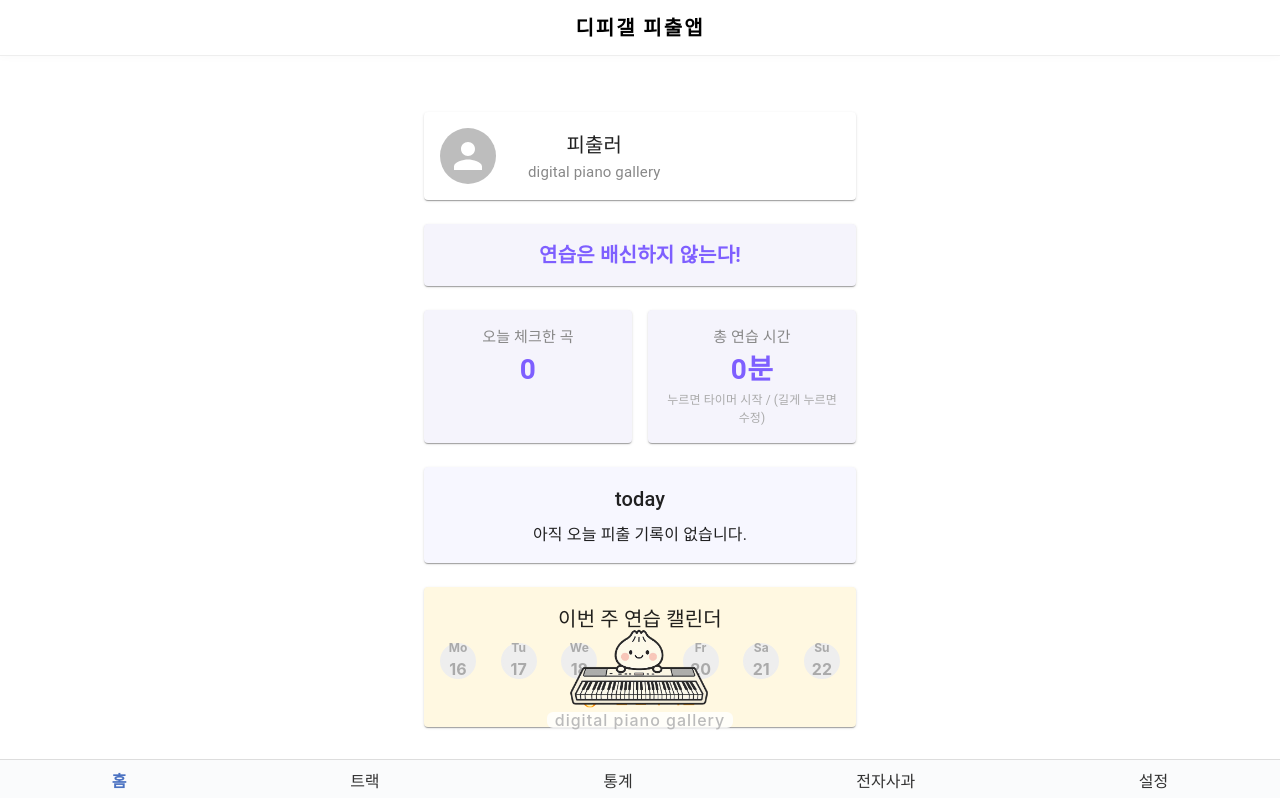
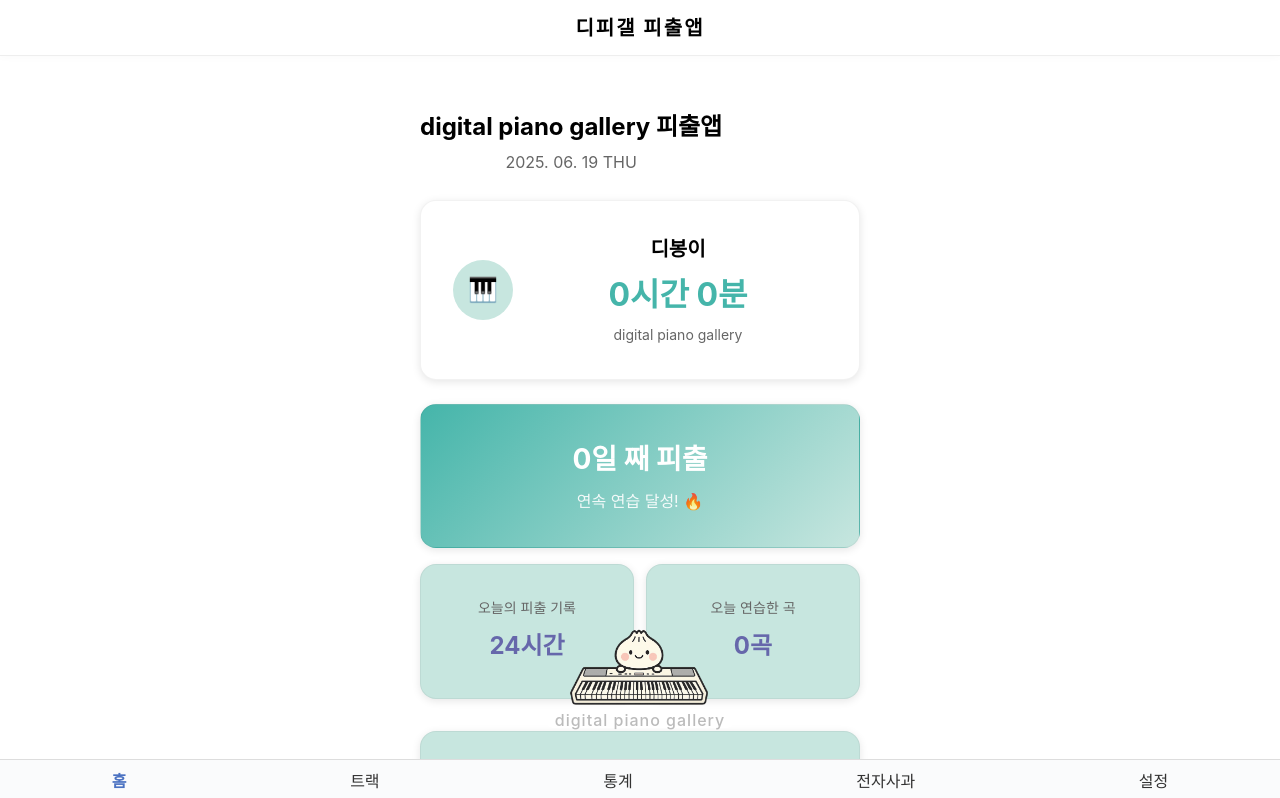
Before and after one commit to Mozartdc/pianolog_i, a React (Vite) app: page / in a window 1280 px wide. Shown: the top 798 px of the page. Built offline with nearby package versions, Linux system fonts and the light colour scheme.

Commit message:
Update HomeScreen.tsx

```diff
--- a/src/screens/HomeScreen.tsx
+++ b/src/screens/HomeScreen.tsx
@@ -1,8 +1,7 @@
 import React, { useState, useEffect, useRef } from "react";
-import { Box, Typography, Button, Paper, Dialog, Avatar } from "@mui/material";
-import html2canvas from "html2canvas";
 import dayjs from "dayjs";
 import { getTodayCheer } from "../utils/cheers";
+import "../colors.css";
 
 function getToday() {
   return new Date().toISOString().slice(0, 10);
@@ -12,33 +11,27 @@ function loadPracticeData() {
   const data = localStorage.getItem("practiceRecords");
   return data ? JSON.parse(data) : [];
 }
+
 function loadPracticeChecks() {
   const data = localStorage.getItem("practiceChecks");
   return data ? JSON.parse(data) : {};
 }
+
 function getWeekStart(date = dayjs()) {
   const dayOfWeek = date.day() === 0 ? 6 : date.day() - 1;
   return date.subtract(dayOfWeek, "day").startOf("day");
 }
 
 function HomeScreen() {
-  const [open, setOpen] = useState(false);
-  const [nickname, setNickname] = useState(localStorage.getItem("nickname") || "피출러");
+  const [nickname, setNickname] = useState(localStorage.getItem("nickname") || "디봉이");
   const [avatar, setAvatar] = useState(localStorage.getItem("avatar") || "");
   const [practiceRecords, setPracticeRecords] = useState<any[]>([]);
   const [practiceChecks, setPracticeChecks] = useState<any>({});
-  const shareRef = useRef<HTMLDivElement>(null);
 
   // 타이머 관련 상태
   const [timerRunning, setTimerRunning] = useState(false);
   const [timerSeconds, setTimerSeconds] = useState(0);
   const timerRef = useRef<number | null>(null);
-
-  // 수동 수정 다이얼로그
-  const [editOpen, setEditOpen] = useState(false);
-  const [editStart, setEditStart] = useState("18:00");
-  const [editEnd, setEditEnd] = useState("18:40");
-  const [editError, setEditError] = useState("");
 
   // 주간 캘린더 데이터
   const today = dayjs();
@@ -54,6 +47,7 @@ function HomeScreen() {
     if (practiceRecords.some(r => r.date === dateStr)) return true;
     return false;
   }
+
   function getStreak() {
     let streak = 0;
     let day = dayjs();
@@ -65,12 +59,8 @@ function HomeScreen() {
   }
 
   const todayStr = getToday();
-  const todayPracticed = isPracticed(todayStr);
   const todayRecords = practiceRecords.filter(r => r.date === todayStr);
   const totalTodayMinutes = todayRecords.reduce((sum: number, r: any) => sum + Number(r.practiceTime || 0), 0);
-
-  // 응원 문구, 오늘 체크한 곡 수, 총 연습 시간
-  const cheer = getTodayCheer();
   const todayCheckedCount = practiceChecks[todayStr]
     ? Object.values(practiceChecks[todayStr]).filter(Boolean).length
     : 0;
@@ -79,304 +69,250 @@ function HomeScreen() {
     (sum: number, r: any) => sum + Number(r.practiceTime || 0),
     0
   );
-  const totalHour = Math.floor(totalMinutes / 60);
-  const totalMin = totalMinutes % 60;
-
-  // 타이머 시작/정지 핸들러
-  const handleTimerClick = () => {
-    if (timerRunning) {
-      // 정지: 타이머 멈추고, 오늘 연습 기록에 누적 저장
-      if (timerRef.current) clearInterval(timerRef.current);
-      setTimerRunning(false);
-
-      // 초를 분으로 변환해서 누적
-      const addMinutes = Math.floor(timerSeconds / 60);
-      if (addMinutes > 0) {
-        const newRecords = practiceRecords.filter(r => r.date !== todayStr);
-        // 기존 기록 있으면 누적, 없으면 새로
-        const prev = todayRecords.length > 0 ? todayRecords[0].practiceTime || 0 : 0;
-        newRecords.push({ date: todayStr, practiceTime: Number(prev) + addMinutes });
-        setPracticeRecords(newRecords);
-        localStorage.setItem("practiceRecords", JSON.stringify(newRecords));
-      }
-      setTimerSeconds(0);
-
-      // 타이머 종료 후 바로 수정 다이얼로그 열기
-      setEditStart(dayjs().subtract(addMinutes, "minute").format("HH:mm"));
-      setEditEnd(dayjs().format("HH:mm"));
-      setEditOpen(true);
-    } else {
-      // 시작: 타이머 시작
-      setTimerRunning(true);
-      timerRef.current = window.setInterval(() => {
-        setTimerSeconds(sec => sec + 1);
-      }, 1000);
-    }
-  };
-
-  // 타이머가 종료될 때 타이머 클리어
-  useEffect(() => {
-    return () => {
-      if (timerRef.current) clearInterval(timerRef.current);
-    };
-  }, []);
+  const totalHours = Math.floor(totalMinutes / 60);
 
   useEffect(() => {
     setPracticeRecords(loadPracticeData());
     setPracticeChecks(loadPracticeChecks());
-    setNickname(localStorage.getItem("nickname") || "피출러");
+    setNickname(localStorage.getItem("nickname") || "디봉이");
     setAvatar(localStorage.getItem("avatar") || "");
   }, []);
 
-  // 수동 수정 다이얼로그 열기
-  const handleOpenEdit = () => {
-    // 기본값: 오늘 마지막 기록이 있으면 그 시간, 없으면 현재시간
-    const now = dayjs();
-    const start = now.subtract(totalTodayMinutes, "minute").format("HH:mm");
-    setEditStart(start);
-    setEditEnd(now.format("HH:mm"));
-    setEditError("");
-    setEditOpen(true);
+  // 타이머 시작/정지
+  const handleTimerStart = () => {
+    setTimerRunning(true);
+    timerRef.current = window.setInterval(() => {
+      setTimerSeconds(sec => sec + 1);
+    }, 1000);
   };
 
-  // 수동 수정 저장
-  const handleSaveEdit = () => {
-    // 시작, 종료 시각을 dayjs로 변환
-    const start = dayjs(`${todayStr}T${editStart}`);
-    const end = dayjs(`${todayStr}T${editEnd}`);
-    const diff = end.diff(start, "minute");
-    if (diff <= 0) {
-      setEditError("종료 시각이 시작 시각보다 같거나 빠릅니다.");
-      return;
-    }
-    const newRecords = practiceRecords.filter(r => r.date !== todayStr);
-    newRecords.push({ date: todayStr, practiceTime: diff });
-    setPracticeRecords(newRecords);
-    localStorage.setItem("practiceRecords", JSON.stringify(newRecords));
-    setEditOpen(false);
-  };
+  return (
+    <div className="app-container" style={{ padding: '20px' }}>
+      {/* 상단 헤더 */}
+      <div style={{
+        display: 'flex',
+        justifyContent: 'space-between',
+        alignItems: 'center',
+        marginBottom: '24px'
+      }}>
+        <div>
+          <h1 style={{
+            fontSize: '24px',
+            fontWeight: 'bold',
+            color: 'var(--BLACK)',
+            margin: 0
+          }}>
+            digital piano gallery 피출앱
+          </h1>
+          <p style={{
+            fontSize: '16px',
+            color: 'var(--DARK_GRAY)',
+            margin: '4px 0 0 0'
+          }}>
+            {today.format('YYYY. MM. DD ddd').toUpperCase()}
+          </p>
+        </div>
+      </div>
 
-  const handleSave = async () => {
-    if (!shareRef.current) return;
-    const canvas = await html2canvas(shareRef.current, { background: "#fff" });
-    const link = document.createElement("a");
-    link.href = canvas.toDataURL("image/jpeg");
-    link.download = `피퇴_${getToday()}.jpg`;
-    link.click();
-  };
+      {/* 프로필 섹션 */}
+      <div className="card" style={{
+        display: 'flex',
+        alignItems: 'center',
+        gap: '16px',
+        marginBottom: '24px'
+      }}>
+        <div style={{
+          width: '60px',
+          height: '60px',
+          borderRadius: '50%',
+          backgroundColor: 'var(--PASTEL_TURQUOISE)',
+          display: 'flex',
+          alignItems: 'center',
+          justifyContent: 'center',
+          fontSize: '24px'
+        }}>
+          {avatar ? (
+            <img src={avatar} alt="프로필" style={{ width: '100%', height: '100%', borderRadius: '50%' }} />
+          ) : (
+            '🎹'
+          )}
+        </div>
+        <div style={{ flex: 1 }}>
+          <h2 style={{
+            fontSize: '20px',
+            fontWeight: 'bold',
+            margin: '0 0 4px 0',
+            color: 'var(--BLACK)'
+          }}>
+            {nickname}
+          </h2>
+          <div style={{
+            fontSize: '32px',
+            fontWeight: 'bold',
+            color: 'var(--TURQUOISE)'
+          }}>
+            {Math.floor(totalTodayMinutes / 60)}시간 {totalTodayMinutes % 60}분
+          </div>
+          <p style={{
+            fontSize: '14px',
+            color: 'var(--DARK_GRAY)',
+            margin: '4px 0 0 0'
+          }}>
+            digital piano gallery
+          </p>
+        </div>
+      </div>
 
-  // 타이머 시간 표시 (mm:ss)
-  const timerDisplay = `${String(Math.floor(timerSeconds / 60)).padStart(2, "0")}:${String(timerSeconds % 60).padStart(2, "0")}`;
+      {/* 메인 성취 카드 - 222일째 피출 */}
+      <div className="card card-turquoise" style={{
+        textAlign: 'center',
+        marginBottom: '16px'
+      }}>
+        <h2 style={{
+          fontSize: '28px',
+          fontWeight: 'bold',
+          margin: '0 0 8px 0'
+        }}>
+          {getStreak()}일 째 피출
+        </h2>
+        <p style={{
+          fontSize: '16px',
+          opacity: 0.9,
+          margin: 0
+        }}>
+          연속 연습 달성! 🔥
+        </p>
+      </div>
 
-  return (
-    <Box sx={{ p: 3, maxWidth: 480, mx: "auto" }}>
-      {/* 프로필란 */}
-      <Paper sx={{ p: 2, mb: 3, display: "flex", alignItems: "center", gap: 2 }}>
-        <Avatar src={avatar} sx={{ width: 56, height: 56, mr: 2 }} />
-        <Box>
-          <Typography variant="h6">{nickname}</Typography>
-          <Typography sx={{ color: "#888", fontSize: 15 }}>digital piano gallery</Typography>
-        </Box>
-      </Paper>
+      {/* 통계 카드들 */}
+      <div style={{
+        display: 'grid',
+        gridTemplateColumns: '1fr 1fr',
+        gap: '12px',
+        marginBottom: '16px'
+      }}>
+        <div className="card card-light" style={{ textAlign: 'center' }}>
+          <p style={{
+            fontSize: '14px',
+            color: 'var(--DARK_GRAY)',
+            margin: '0 0 8px 0'
+          }}>
+            오늘의 피출 기록
+          </p>
+          <div style={{
+            fontSize: '24px',
+            fontWeight: 'bold',
+            color: 'var(--VERY_PERI)'
+          }}>
+            24시간
+          </div>
+        </div>
+        <div className="card card-light" style={{ textAlign: 'center' }}>
+          <p style={{
+            fontSize: '14px',
+            color: 'var(--DARK_GRAY)',
+            margin: '0 0 8px 0'
+          }}>
+            오늘 연습한 곡
+          </p>
+          <div style={{
+            fontSize: '24px',
+            fontWeight: 'bold',
+            color: 'var(--VERY_PERI)'
+          }}>
+            {todayCheckedCount}곡
+          </div>
+        </div>
+      </div>
 
-      {/* 응원 문구 + 오늘 체크한 곡/총 연습 시간 카드 */}
-      <Paper sx={{ p: 2, mb: 3, bgcolor: "#f5f4fc" }}>
-        <Typography sx={{ color: "#7e5fff", fontWeight: "bold", fontSize: 20, textAlign: "center" }}>
-          {cheer}
-        </Typography>
-      </Paper>
-      <Box sx={{ display: "flex", gap: 2, mb: 3 }}>
-        <Paper sx={{ flex: 1, p: 2, textAlign: "center", bgcolor: "#f5f4fc" }}>
-          <Typography sx={{ fontSize: 15, color: "#888" }}>오늘 체크한 곡</Typography>
-          <Typography sx={{ fontSize: 28, fontWeight: "bold", color: "#7e5fff" }}>
-            {todayCheckedCount}
-          </Typography>
-        </Paper>
-        {/* 총 연습 시간 카드: 클릭 시 타이머 시작/정지, 우클릭(길게 누르기)로 수동 수정 */}
-        <Paper
-          sx={{
-            flex: 1,
-            p: 2,
-            textAlign: "center",
-            bgcolor: timerRunning ? "#ffe0b2" : "#f5f4fc",
-            cursor: "pointer",
-            transition: "box-shadow 0.2s",
-            "&:hover": { boxShadow: 4 }
-          }}
-          onClick={handleTimerClick}
-          onContextMenu={e => { e.preventDefault(); handleOpenEdit(); }} // 우클릭(모바일은 롱프레스)으로 수정
-        >
-          <Typography sx={{ fontSize: 15, color: "#888" }}>
-            총 연습 시간
-          </Typography>
-          <Typography sx={{ fontSize: 28, fontWeight: "bold", color: "#7e5fff" }}>
-            {timerRunning
-              ? timerDisplay
-              : (totalHour > 0 ? `${totalHour}시간 ` : "") + `${totalMin}분`
-            }
-          </Typography>
-          <Typography sx={{ fontSize: 12, color: "#aaa" }}>
-            {timerRunning ? "누르면 정지/저장" : "누르면 타이머 시작 / (길게 누르면 수정)"}
-          </Typography>
-        </Paper>
-      </Box>
+      <div className="card card-light" style={{ textAlign: 'center', marginBottom: '24px' }}>
+        <p style={{
+          fontSize: '14px',
+          color: 'var(--DARK_GRAY)',
+          margin: '0 0 8px 0'
+        }}>
+          총 연습 시간
+        </p>
+        <div style={{
+          fontSize: '28px',
+          fontWeight: 'bold',
+          color: 'var(--VERY_PERI)'
+        }}>
+          {totalHours}시간
+        </div>
+      </div>
 
-      {/* today */}
-      <Paper sx={{ p: 2, mb: 3, bgcolor: "#f7f7ff" }}>
-        <Typography variant="h6" sx={{ mb: 1 }}>
-        today
-        </Typography>
-        <Typography>
-          {todayPracticed
-            ? `오늘 피출 완료! (${Math.floor(totalTodayMinutes / 60)}시간 ${totalTodayMinutes % 60}분)`
-            : "아직 오늘 피출 기록이 없습니다."}
-        </Typography>
-      </Paper>
-
-      {/* 주간 캘린더 */}
-      <Paper sx={{ p: 2, mb: 3, bgcolor: "#fff8e1" }}>
-        <Typography variant="h6" sx={{ mb: 1 }}>
-          이번 주 연습 캘린더
-        </Typography>
-        <Box sx={{ display: "flex", justifyContent: "space-between", mb: 1 }}>
+      {/* 주간 캘린더 위젯 */}
+      <div className="card" style={{ marginBottom: '24px' }}>
+        <h3 style={{
+          fontSize: '18px',
+          fontWeight: 'bold',
+          margin: '0 0 16px 0',
+          color: 'var(--BLACK)'
+        }}>
+          이번 주 연습 기록
+        </h3>
+        <div style={{
+          display: 'flex',
+          justifyContent: 'space-between',
+          gap: '8px'
+        }}>
           {weekDays.map((date) => {
             const dateStr = date.format("YYYY-MM-DD");
             const practiced = isPracticed(dateStr);
+            const isToday = dateStr === todayStr;
+
             return (
-              <Box
+              <div
                 key={dateStr}
-                sx={{
-                  width: 36,
-                  height: 36,
-                  borderRadius: "50%",
-                  bgcolor: practiced ? "#ff9800" : "#eee",
-                  color: practiced ? "#fff" : "#aaa",
-                  display: "flex",
-                  flexDirection: "column",
-                  alignItems: "center",
-                  justifyContent: "center",
-                  fontWeight: "bold",
-                  fontSize: 16,
-                  border: practiced ? "2px solid #ff9800" : "2px solid #eee",
-                  position: "relative"
+                style={{
+                  width: '40px',
+                  height: '40px',
+                  borderRadius: '50%',
+                  backgroundColor: practiced ? 'var(--TURQUOISE)' : 'var(--LIGHT_GRAY)',
+                  color: practiced ? 'var(--WHITE)' : 'var(--DARK_GRAY)',
+                  display: 'flex',
+                  flexDirection: 'column',
+                  alignItems: 'center',
+                  justifyContent: 'center',
+                  fontSize: '12px',
+                  fontWeight: 'bold',
+                  border: isToday ? '2px solid var(--VERY_PERI)' : 'none'
                 }}
               >
-                <div style={{ fontSize: 12 }}>{date.format("dd")}</div>
+                <div>{date.format("dd")}</div>
                 <div>{date.format("D")}</div>
-                {practiced && (
-                  <span style={{ fontSize: 14, position: "absolute", top: 2, right: 2 }}>✔️</span>
-                )}
-              </Box>
+              </div>
             );
           })}
-        </Box>
-        <Typography sx={{ color: "#ff9800", fontWeight: "bold", mt: 1 }}>
-          🔥 {getStreak()}일 연속 피출!
-        </Typography>
-      </Paper>
+        </div>
+      </div>
 
-      {/* 피출 공유 버튼 */}
-      <Button
-        variant="contained"
-        sx={{ width: "100%", bgcolor: "#ff9800", color: "#fff", mt: 3 }}
-        onClick={() => setOpen(true)}
+      {/* 하단 타이머 시작 버튼 */}
+      <button
+        onClick={handleTimerStart}
+        style={{
+          width: '100%',
+          padding: '16px',
+          backgroundColor: 'var(--TURQUOISE)',
+          color: 'var(--WHITE)',
+          border: 'none',
+          borderRadius: '12px',
+          fontSize: '18px',
+          fontWeight: 'bold',
+          cursor: 'pointer',
+          transition: 'all 0.2s ease'
+        }}
+        onMouseOver={(e) => {
+          e.currentTarget.style.backgroundColor = 'rgb(59, 171, 160)';
+        }}
+        onMouseOut={(e) => {
+          e.currentTarget.style.backgroundColor = 'var(--TURQUOISE)';
+        }}
       >
-        피출 공유
-      </Button>
-
-      {/* 피퇴! 카드 팝업 */}
-      <Dialog open={open} onClose={() => setOpen(false)}>
-        <Box ref={shareRef} sx={{
-          p: 3,
-          bgcolor: "#fff",
-          borderRadius: 3,
-          minWidth: 320,
-          textAlign: "center",
-          position: "relative"
-        }}>
-          <Typography sx={{ fontWeight: 700, color: "#888", mb: 1 }}>
-            digital piano gallery
-          </Typography>
-          <Typography variant="h3" sx={{ fontWeight: "bold", mb: 1, color: "#ff9800" }}>
-            피퇴!
-          </Typography>
-          <Typography sx={{ fontSize: 22, fontWeight: 700, mb: 2 }}>
-            {Math.floor(totalTodayMinutes / 60)}시간 {totalTodayMinutes % 60}분
-          </Typography>
-          {avatar && (
-            <img
-              src={avatar}
-              alt="프로필"
-              style={{ width: 48, height: 48, borderRadius: "50%", margin: "0 auto" }}
-            />
-          )}
-          <Typography sx={{ fontWeight: 600, mt: 1 }}>{nickname}</Typography>
-          <img
-            src="/src/utils/img/logo.png"
-            alt="digital piano gallery"
-            style={{
-              width: 120,
-              maxWidth: "70%",
-              margin: "24px auto 0 auto",
-              display: "block",
-              opacity: 0.16,
-              pointerEvents: "none",
-              zIndex: 0
-            }}
-          />
-        </Box>
-        <Box sx={{ display: "flex", justifyContent: "center", gap: 2, p: 2 }}>
-          <Button variant="contained" color="primary" onClick={handleSave}>
-            저장
-          </Button>
-          <Button variant="outlined" onClick={() => setOpen(false)}>
-            닫기
-          </Button>
-        </Box>
-      </Dialog>
-
-      {/* === 수동 수정 다이얼로그 === */}
-      <Dialog open={editOpen} onClose={() => setEditOpen(false)}>
-        <Box sx={{ p: 3, minWidth: 280 }}>
-          <Typography sx={{ mb: 2, fontWeight: "bold" }}>오늘 연습 시간 직접 수정</Typography>
-          <Box sx={{ display: "flex", gap: 2, mb: 2 }}>
-            <Box sx={{ flex: 1 }}>
-              <Typography sx={{ fontSize: 14, mb: 0.5 }}>시작 시각</Typography>
-              <input
-                type="time"
-                value={editStart}
-                onChange={e => setEditStart(e.target.value)}
-                style={{ width: "100%", fontSize: 18, padding: 8 }}
-              />
-            </Box>
-            <Box sx={{ flex: 1 }}>
-              <Typography sx={{ fontSize: 14, mb: 0.5 }}>종료 시각</Typography>
-              <input
-                type="time"
-                value={editEnd}
-                onChange={e => setEditEnd(e.target.value)}
-                style={{ width: "100%", fontSize: 18, padding: 8 }}
-              />
-            </Box>
-          </Box>
-          {editError && (
-            <Typography sx={{ color: "red", mb: 1, fontSize: 14 }}>{editError}</Typography>
-          )}
-          <Box sx={{ display: "flex", gap: 2, justifyContent: "center" }}>
-            <Button
-              variant="contained"
-              onClick={handleSaveEdit}
-            >
-              저장
-            </Button>
-            <Button variant="outlined" onClick={() => setEditOpen(false)}>
-              취소
-            </Button>
-          </Box>
-        </Box>
-      </Dialog>
-      {/* === 끝 === */}
-    </Box>
+        드가자
+      </button>
+    </div>
   );
 }
 
```
